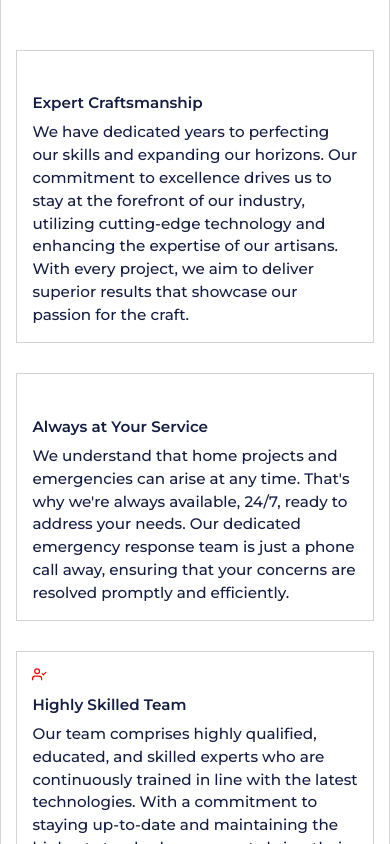
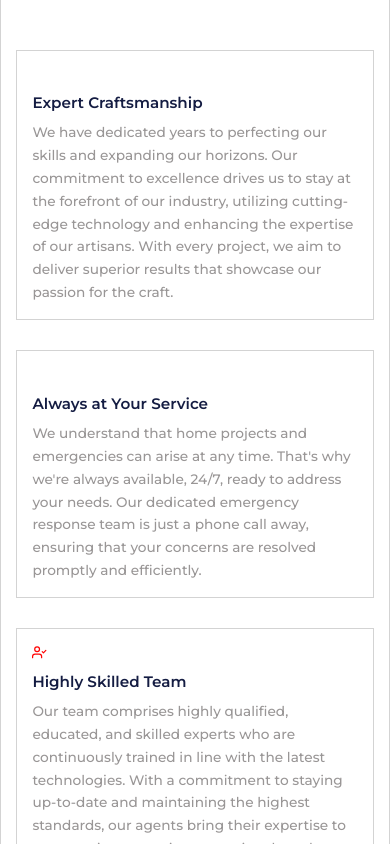
Before and after one commit to Amen-Musingarimi/country-painters, a React (Create React App) app: page /about in a window 390 px wide. Shown: the part 1300-2144 px from the top of the page. Built offline with nearby package versions, Linux system fonts and the light colour scheme; some icons are missing.

Commit message:
Fix font

```diff
--- a/src/components/About/WhyUs.module.css
+++ b/src/components/About/WhyUs.module.css
@@ -44,7 +44,6 @@
     width: 100%;
   }
 
-  .cardDescription,
   .cardName {
     font-size: 1.3rem;
     color: #141c42;
@@ -56,7 +55,6 @@
     grid-template-columns: repeat(1, 1fr);
   }
 
-  .cardDescription,
   .cardName {
     font-size: 1rem;
     color: #141c42;
```
